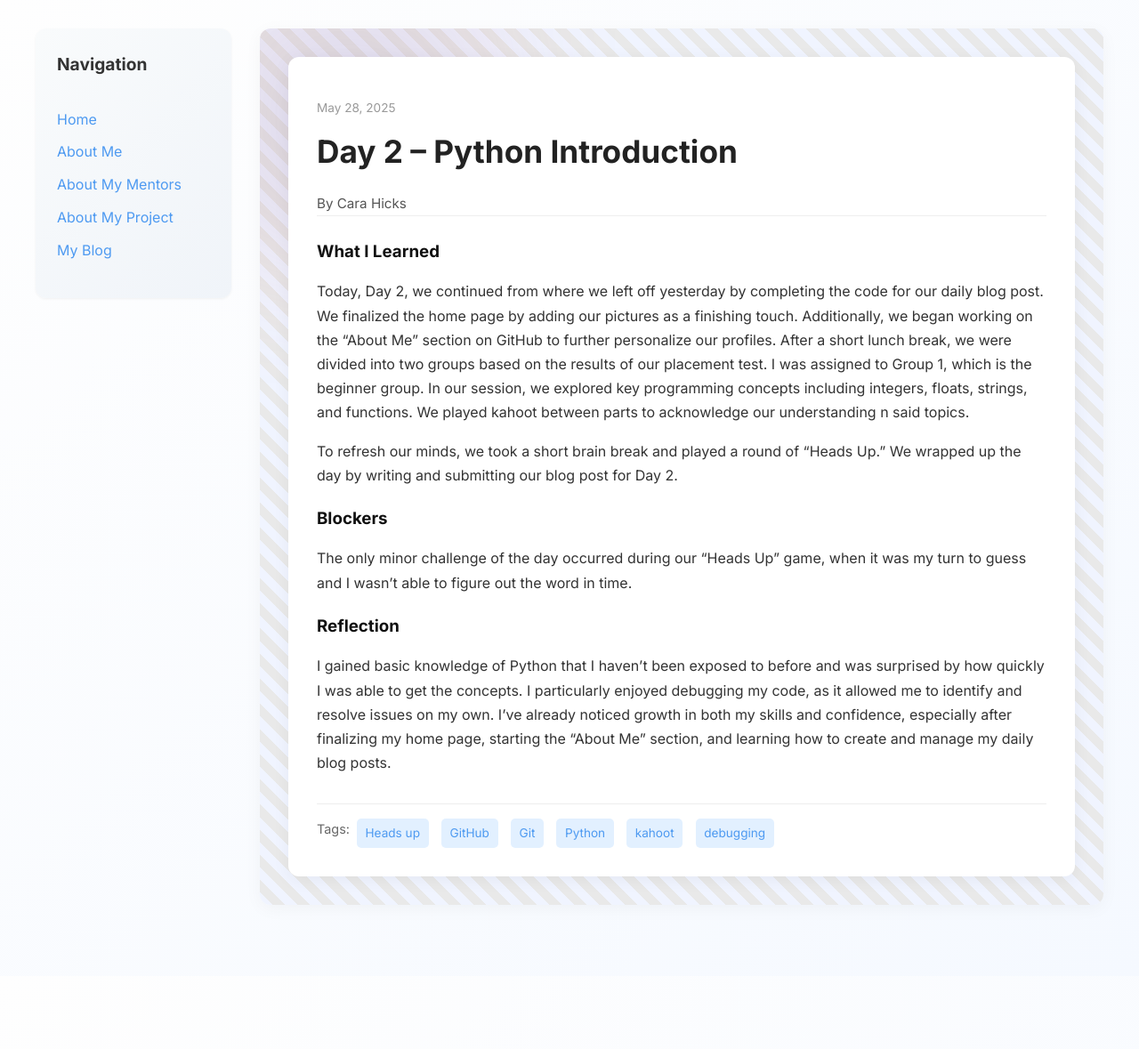
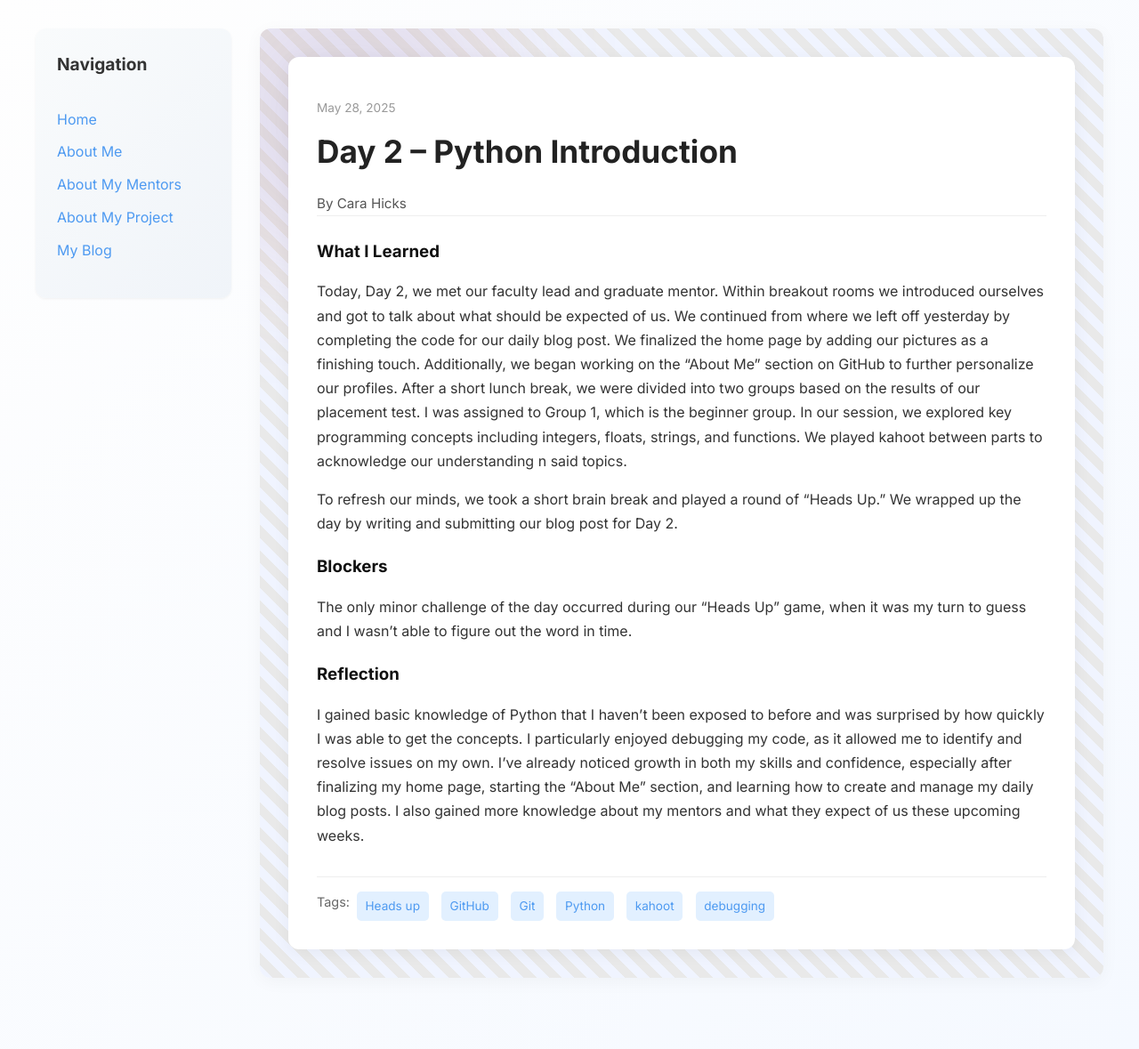
Before and after one commit to 4Carah/4Carah.github.io, a Jekyll site: the page built from _posts/2025-05-28-day-2.md, in a window 1280 px wide. Shown: the whole page at 89% size. Built offline with Jekyll 4.4.1, drawn with Linux system fonts in a browser that asks for light colours; before the commit the page ends 1097 px from its top, so only the background shows below that.

Commit message:
Update 2025-05-28-day-2.md

```diff
--- a/_posts/2025-05-28-day-2.md
+++ b/_posts/2025-05-28-day-2.md
@@ -7,12 +7,12 @@ permalink: /day2.html
 tags: ["Heads up", "GitHub", "Git", "Python", "kahoot", "debugging"]
 
 what_i_learned: |
-  Today, Day 2, we continued from where we left off yesterday by completing the code for our daily blog post. We finalized the home page by adding our pictures as a finishing touch. Additionally, we began working on the "About Me" section on GitHub to further personalize our profiles. After a short lunch break, we were divided into two groups based on the results of our placement test. I was assigned to Group 1, which is the beginner group. In our session, we explored key programming concepts including integers, floats, strings, and functions. We played kahoot between parts to acknowledge our understanding n said topics.
+  Today, Day 2, we met our faculty lead and graduate mentor. Within breakout rooms we introduced ourselves and got to talk about what should be expected of us. We continued from where we left off yesterday by completing the code for our daily blog post. We finalized the home page by adding our pictures as a finishing touch. Additionally, we began working on the "About Me" section on GitHub to further personalize our profiles. After a short lunch break, we were divided into two groups based on the results of our placement test. I was assigned to Group 1, which is the beginner group. In our session, we explored key programming concepts including integers, floats, strings, and functions. We played kahoot between parts to acknowledge our understanding n said topics.
 
   To refresh our minds, we took a short brain break and played a round of "Heads Up." We wrapped up the day by writing and submitting our blog post for Day 2.
 blockers: |
   The only minor challenge of the day occurred during our "Heads Up" game, when it was my turn to guess and I wasn’t able to figure out the word in time.
 
 reflection: |
-  I gained basic knowledge of Python that I haven't been exposed to before and was surprised by how quickly I was able to get the concepts. I particularly enjoyed debugging my code, as it allowed me to identify and resolve issues on my own. I’ve already noticed growth in both my skills and confidence, especially after finalizing my home page, starting the "About Me" section, and learning how to create and manage my daily blog posts.
+  I gained basic knowledge of Python that I haven't been exposed to before and was surprised by how quickly I was able to get the concepts. I particularly enjoyed debugging my code, as it allowed me to identify and resolve issues on my own. I’ve already noticed growth in both my skills and confidence, especially after finalizing my home page, starting the "About Me" section, and learning how to create and manage my daily blog posts. I also gained more knowledge about my mentors and what they expect of us these upcoming weeks.
 ---
```
